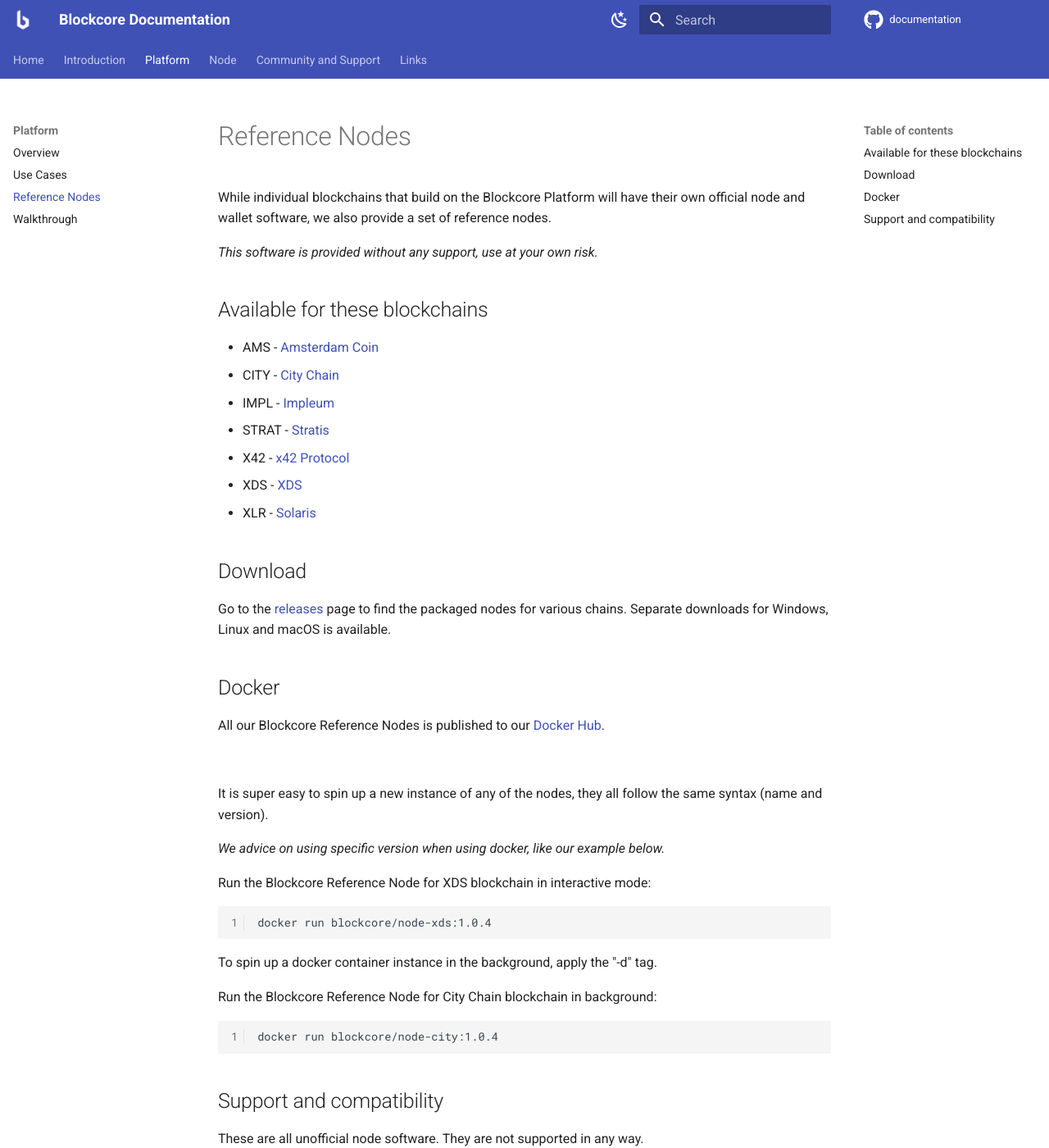
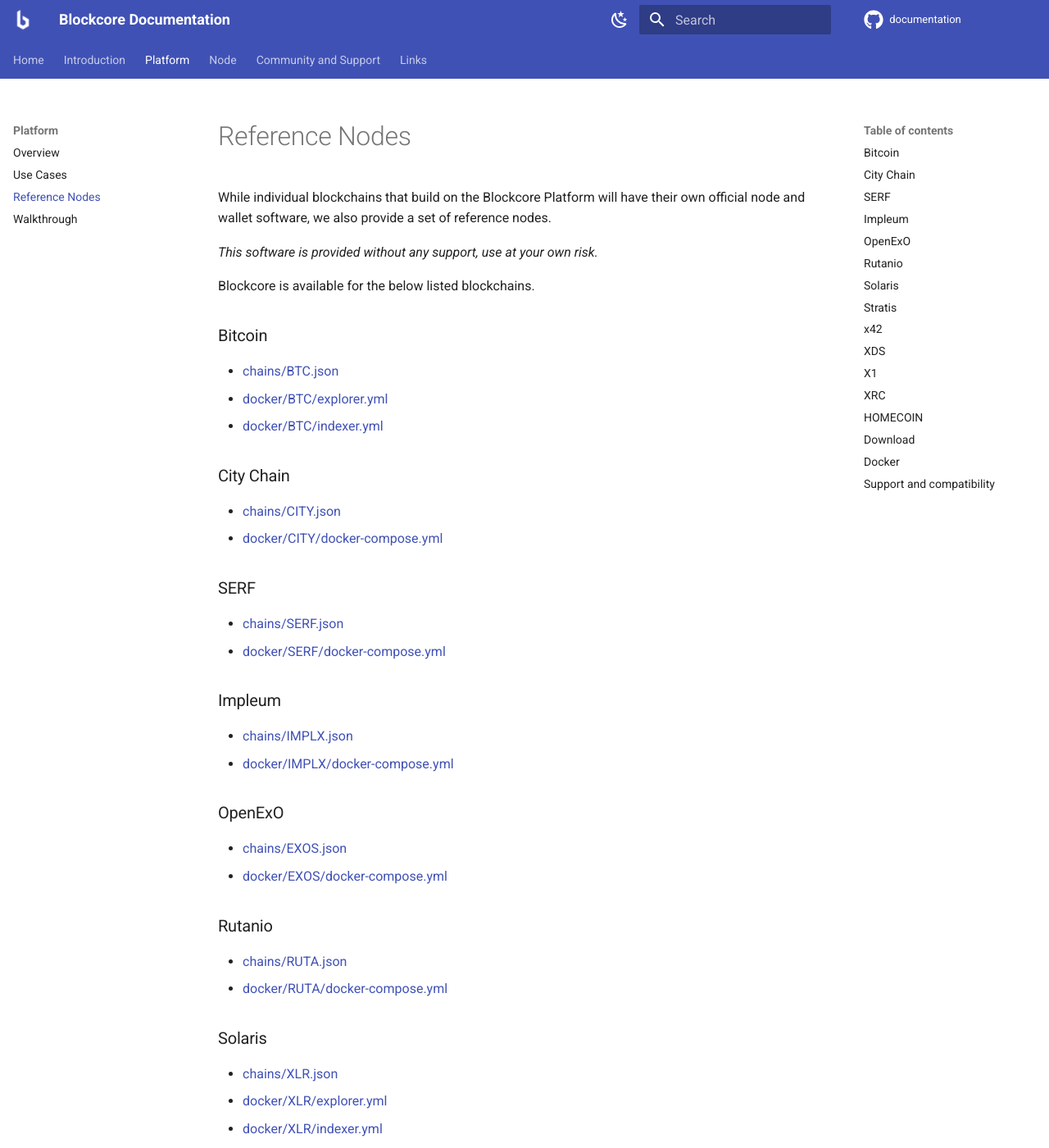
Before and after one commit to block-core/documentation, an MkDocs documentation site: the page built from docs/referencenodes.md, in a window 1280 px wide and 1400 px high. Shown: the whole window at 82% size. Built offline with MkDocs 1.6.1 and Material for MkDocs 9.7.7, drawn with Linux system fonts in a browser that asks for light colours; comment, search, counter and statistics services are not loaded; some of the changed text lies outside the part shown.

Commit message:
Updated the list of supported blockchains (#4)

```diff
--- a/docs/referencenodes.md
+++ b/docs/referencenodes.md
@@ -8,15 +8,62 @@ While individual blockchains that build on the Blockcore Platform will have thei
 
 *This software is provided without any support, use at your own risk.*
 
-## Available for these blockchains
+Blockcore is available for the below listed blockchains.
 
-- AMS - [Amsterdam Coin](https://amsterdamcoin.com/)
-- CITY - [City Chain](https://www.city-chain.org)
-- IMPL - [Impleum](https://impleum.com/)
-- STRAT - [Stratis](https://stratisplatform.com/)
-- X42 - [x42 Protocol](https://www.x42.tech/)
-- XDS - [XDS](https://github.com/sonofsatoshi2020/xds)
-- XLR - [Solaris](https://www.solariscoin.com/)
+### Bitcoin
+- [chains/BTC.json](https://chains.blockcore.net/chains/BTC.json)
+- [docker/BTC/explorer.yml](https://chains.blockcore.net/docker/BTC/explorer.yml)
+- [docker/BTC/indexer.yml](https://chains.blockcore.net/docker/BTC/indexer.yml)
+
+### City Chain
+- [chains/CITY.json](https://chains.blockcore.net/chains/CITY.json)
+- [docker/CITY/docker-compose.yml](https://chains.blockcore.net/#:~:text=docker/CITY/docker-compose.yml)
+
+### SERF
+- [chains/SERF.json](https://chains.blockcore.net/chains/SERF.json)
+- [docker/SERF/docker-compose.yml](https://chains.blockcore.net/docker/SERF/docker-compose.yml)
+
+### Impleum
+- [chains/IMPLX.json](https://chains.blockcore.net/chains/IMPLX.json)
+- [docker/IMPLX/docker-compose.yml](https://chains.blockcore.net/docker/IMPLX/docker-compose.yml)
+
+### OpenExO
+- [chains/EXOS.json](https://chains.blockcore.net/chains/EXOS.json)
+- [docker/EXOS/docker-compose.yml](https://chains.blockcore.net/docker/EXOS/docker-compose.yml)
+
+### Rutanio
+- [chains/RUTA.json](https://chains.blockcore.net/chains/RUTA.json)
+- [docker/RUTA/docker-compose.yml](https://chains.blockcore.net/docker/RUTA/docker-compose.yml)
+
+### Solaris
+- [chains/XLR.json](https://chains.blockcore.net/chains/XLR.json)
+- [docker/XLR/explorer.yml](https://chains.blockcore.net/docker/XLR/explorer.yml)
+- [docker/XLR/indexer.yml](https://chains.blockcore.net/docker/XLR/indexer.yml)
+
+### Stratis
+- [chains/STRAX.json](https://chains.blockcore.net/chains/STRAX.json)
+- [docker/STRAX/docker-compose.yml](https://chains.blockcore.net/docker/STRAX/docker-compose.yml)
+
+### x42
+- [chains/X42.json](https://chains.blockcore.net/chains/X42.json)
+- [docker/X42/docker-compose.yml](https://chains.blockcore.net/docker/X42/docker-compose.yml)
+
+### XDS
+- [chains/XDS.json](https://chains.blockcore.net/chains/XDS.json)
+- [docker/XDS/docker-compose.yml](https://chains.blockcore.net/docker/XDS/docker-compose.yml)
+
+### X1
+- [chains/X1.json](https://chains.blockcore.net/chains/X1.json)
+- [docker/X1/docker-compose.yml](https://chains.blockcore.net/docker/X1/docker-compose.yml)
+
+### XRC
+- [chains/XRC.json](https://chains.blockcore.net/chains/XRC.json)
+- [docker/XRC/docker-compose.yml](https://chains.blockcore.net/docker/XRC/docker-compose.yml)
+
+### HOMECOIN
+- [chains/HOME.json](https://chains.blockcore.net/chains/HOME.json)
+- [docker/HOME/docker-compose.yml](https://chains.blockcore.net/docker/HOME/docker-compose.yml)
+
 
 ## Download
 
```
